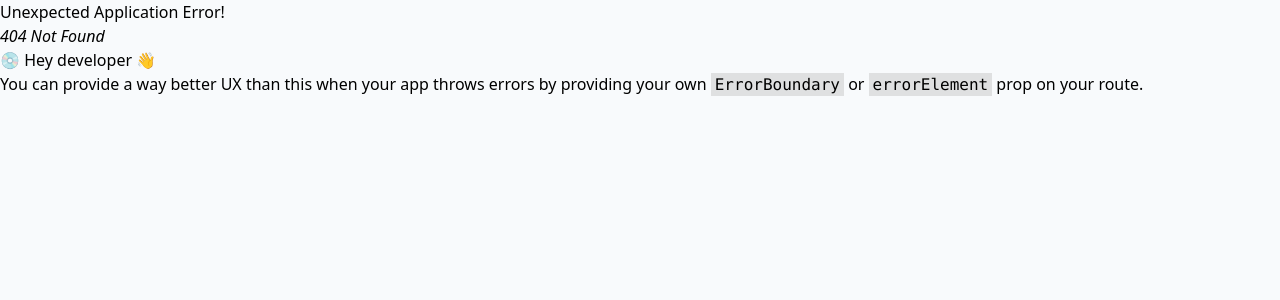
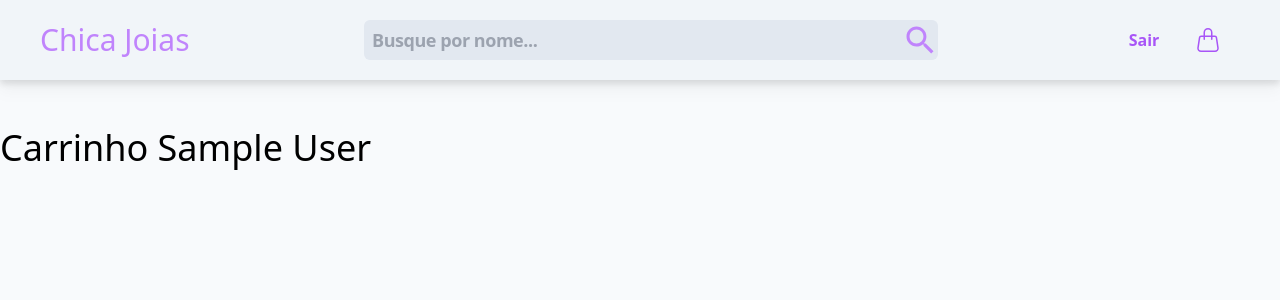
Before and after one commit to WildBarreto/anyCommerce, a React (Vite) app: page /carrinho in a window 1280 px wide. Before the commit this address had no page. Shown: the top 300 px of the page. Built offline with nearby package versions, Linux system fonts and the light colour scheme; sample sign-in values are in the browser's storage.

Commit message:
signIn e SignOut, usando context api

```diff
--- a/index.html
+++ b/index.html
@@ -2,7 +2,7 @@
 <html lang="en">
   <head>
     <meta charset="UTF-8" />
-    <link rel="icon" type="image/svg+xml" href="/vite.svg" />
+
     <meta name="viewport" content="width=device-width, initial-scale=1.0" />
     <title>Any Ecommerce</title>
   </head>
--- a/src/components/searchBar.tsx
+++ b/src/components/searchBar.tsx
@@ -3,13 +3,17 @@ import { CiLogin } from "react-icons/ci";
 import { IoMdSearch } from "react-icons/io";
 
 import { Link } from "react-router-dom";
+import { useAuth } from "../hooks/auth";
 
 export function SearchBar() {
+  const { signOut } = useAuth();
+  const user = localStorage.getItem("user");
+
   return (
     <>
       <div className="mx-auto drop-shadow-lg drop-shadow-purple-500 flex flex-row h-20 w-full items-center bg-slate-100 fixed z-50 top-0">
         <Link to="/">
-          <h1 className="text-purple-400 ml-10 text-3xl">Chica Joias</h1>
+          <h1 className="text-purple-400 ml-10 text-3xl w-full">Chica Joias</h1>
         </Link>
         <form
           action=""
@@ -25,17 +29,28 @@ export function SearchBar() {
             <IoMdSearch className="text-purple-400 size-9 mx-0 hover:bg-violet-300 hover:rounded-lg hover:text-slate-600" />
           </button>
         </form>
-        <button className="flex   justify-center  rounded-md mr-10 w-16 h-9 text-purple-500 font-semibold hover:text-purple-700 ">
-          <Link to="/cadastro" className="m-auto">
-            Login
+
+        {user ? (
+          <>
+            <button
+              onClick={signOut}
+              className="flex justify-center rounded-md  w-16 h-6 text-purple-500 font-semibold hover:text-purple-700"
+            >
+              Sair
+            </button>
+          </>
+        ) : (
+          <button className="flex justify-center rounded-md mr-10 w-16 h-9 text-purple-500 font-semibold hover:text-purple-700">
+            <Link to="/cadastro" className="m-auto">
+              Login
+            </Link>
+            <CiLogin className="m-auto size-10" />
+          </button>
+        )}
+        <button className="flex justify-center rounded-md mr-10 w-16 h-9 text-purple-500 font-semibold hover:text-purple-700">
+          <Link to="/carrinho" className="m-auto">
+            <BsHandbag className="size-6" />
           </Link>
-          <CiLogin className="m-auto size-10" />
-        </button>
-        <button className="flex   justify-center  rounded-md mr-10 w-16 h-9 text-purple-500 font-semibold hover:text-purple-700 ">
-          <Link to="/cadastro" className="m-auto">
-            <BsHandbag className="size-6"/>
-          </Link>
-
         </button>
       </div>
     </>
--- a/src/hooks/auth.tsx
+++ b/src/hooks/auth.tsx
@@ -1,4 +1,4 @@
-import { ReactNode, createContext, useContext, useState } from "react";
+import { ReactNode, createContext, useContext, useMemo, useState } from "react";
 import { User } from "../interfaces/user";
 import { client } from "../network/api";
 
@@ -8,14 +8,24 @@ interface AuthCredentials {
 }
 
 interface AuthContextData {
-  user: User;
+  user?: User | null;
   signIn(credentials: AuthCredentials): void;
+  signOut(): void;
 }
 
 const AuthContext = createContext<AuthContextData>({} as AuthContextData);
 
 export default function AuthProvider({ children }: { children: ReactNode }) {
-  const [userData, setUserData] = useState<User>({} as User);
+  const [user, setUser] = useState<User | null>(() => {
+    const user = localStorage.getItem("user");
+
+    if (!user) {
+      return null;
+    }
+
+    const userJson = JSON.parse(user);
+    return userJson;
+  });
 
   async function signIn({ email, password }: AuthCredentials) {
     const { data } = await client.get<User[]>(`users?email=${email}`);
@@ -23,17 +33,28 @@ export default function AuthProvider({ children }: { children: ReactNode }) {
     if (data.length === 0 || data[0].password !== password) {
       throw new Error("Usuário e/ou senha inválido(s)");
     }
-    setUserData(data[0]);
+
+    localStorage.setItem("user", JSON.stringify(data[0]));
+
+    setUser(data[0]);
   }
+
+  function signOut() {
+    localStorage.removeItem("user");
+    setUser(null);
+  }
+
+  const providerData = useMemo(
+    () => ({
+      user: user,
+      signIn,
+      signOut,
+    }),
+    [user]
+  );
+
   return (
-    <AuthContext.Provider
-      value={{
-        user: userData,
-        signIn
-      }}
-    >
-      {children}
-    </AuthContext.Provider>
+    <AuthContext.Provider value={providerData}>{children}</AuthContext.Provider>
   );
 }
 
--- a/src/pages/Home.tsx
+++ b/src/pages/Home.tsx
@@ -1,16 +1,17 @@
 import { Card } from "../components/card";
 import { SearchBar } from "../components/searchBar";
-import { useAuth } from "../hooks/auth";
+
+
 
 function App() {
-  const auth = useAuth();
 
-  console.log(auth)
+  //console.log(auth)
 
   return (
     <>
       <SearchBar />
       <div className=" flex flex-wrap justify-between w-[80%] mx-auto mt-32 ">
+
         <Card />
         <Card />
         <Card />
--- a/src/pages/carrinho.tsx
+++ b/src/pages/carrinho.tsx
@@ -0,0 +1,16 @@
+import { SearchBar } from "../components/searchBar";
+import { useAuth } from "../hooks/auth";
+
+
+
+
+export function Carrinho() {
+  const { user } = useAuth();
+  return (
+    <>
+      <SearchBar />
+      <h1 className="mt-32 text-4xl">Carrinho {user!.name}</h1>
+
+    </>
+  );
+}
--- /dev/null
+++ b/src/routes/privateRoute.tsx
@@ -0,0 +1,12 @@
+import React from "react";
+import { Navigate } from "react-router-dom";
+import { useAuth } from "../hooks/auth";
+
+export default function PrivateRoute({
+  children,
+}: {
+  children: React.ReactNode;
+}) {
+  const { user } = useAuth();
+  return user ? children : <Navigate to="/cadastro"/>
+}
--- a/src/routes/routes.index.tsx
+++ b/src/routes/routes.index.tsx
@@ -3,7 +3,9 @@ import { FormCadastro } from "../components/formCadastro";
 import { Login } from "../components/login";
 import Home from "../pages/Home";
 import { Cadastro } from "../pages/cadastro";
+import { Carrinho } from "../pages/carrinho";
 import { Detail } from "../pages/detail";
+import PrivateRoute from "./privateRoute";
 
 const router = createBrowserRouter([
   {
@@ -28,6 +30,14 @@ const router = createBrowserRouter([
     path: "/produto",
     element: <Detail />,
   },
+  {
+    path: "/carrinho",
+    element: (
+      <PrivateRoute>
+        <Carrinho />
+      </PrivateRoute>
+    ),
+  },
 ]);
 
 export default router;
```
